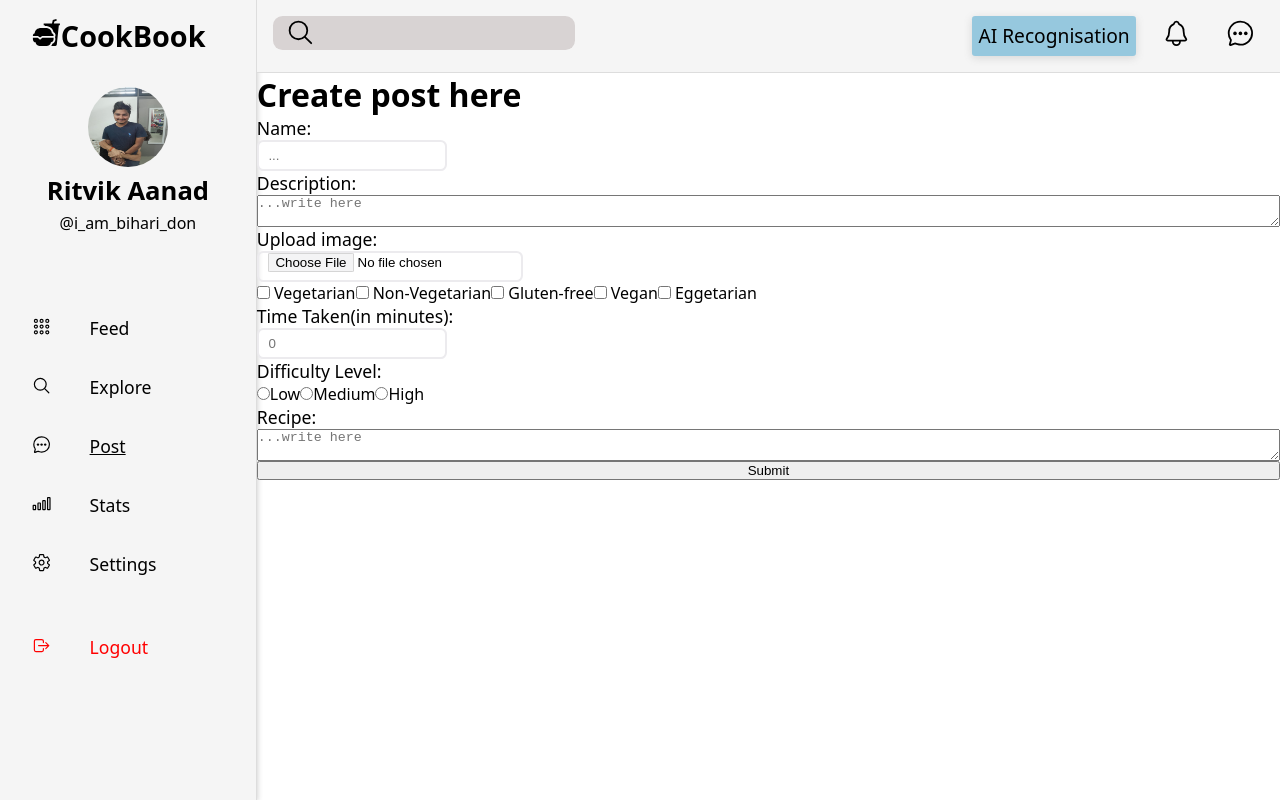
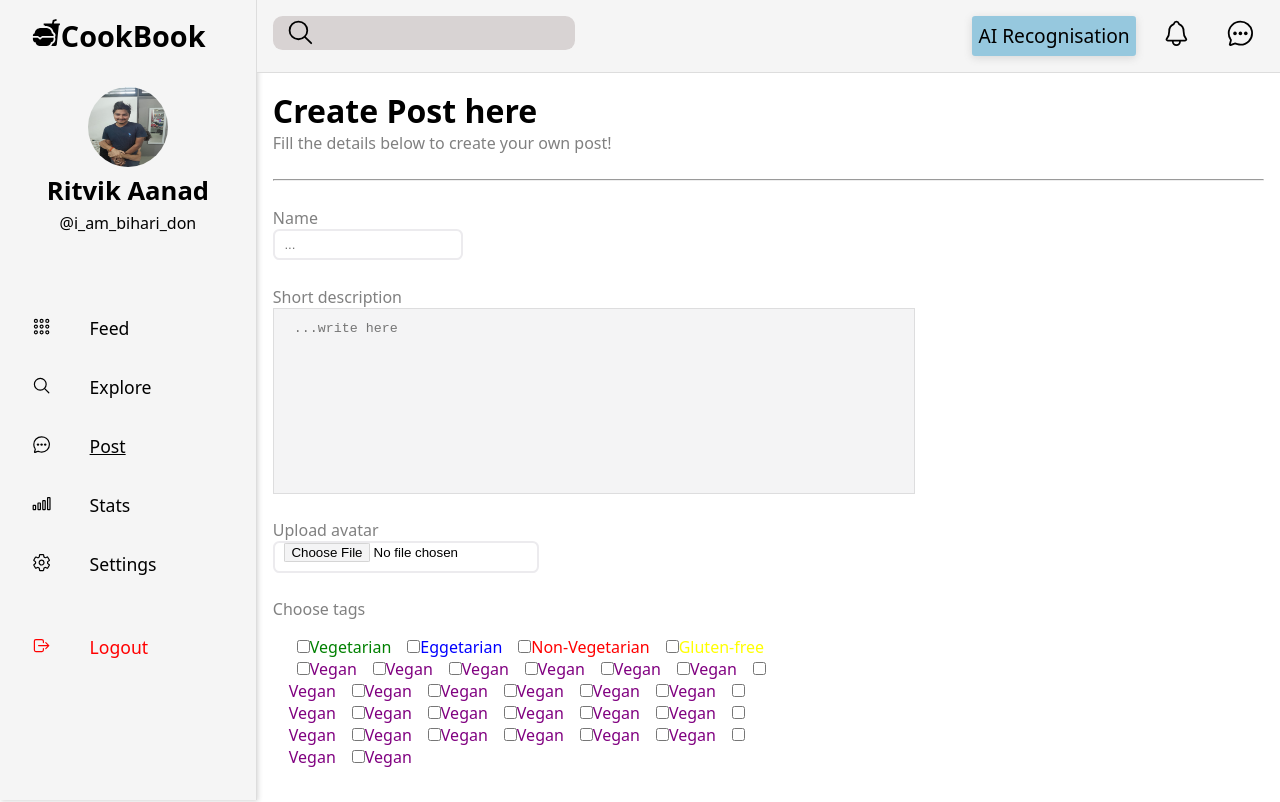
Before and after one commit to RitvikAnand583/cookbook, a React (Vite) app in the folder frontend/: page /post in a window 1280 px wide. Shown: the top 802 px of the page. Built offline with nearby package versions, Linux system fonts and the light colour scheme.

Commit message:
Styled create post page

```diff
--- a/frontend/src/pages/CreatePost.jsx
+++ b/frontend/src/pages/CreatePost.jsx
@@ -1,6 +1,74 @@
+import styled from "styled-components";
 import StyledForm from "../ui/Form";
 import Input from "../ui/Input";
 import Label from "../ui/Label";
+import Row from "../ui/Row";
+import Heading from "../ui/Heading";
+import Message from "../ui/Message";
+import TextArea from "../ui/Textarea";
+import Checkbox from "../ui/Checkbox";
+
+const StyledNavBar = styled.nav`
+  display: flex;
+  gap: 4rem;
+  background-color: #f4f4f5;
+  /* background-color: #fbfafb; */
+  width: fit-content;
+  padding: 0.8rem;
+  border-radius: 0.5rem;
+
+  color: "grey";
+  text-decoration: "none";
+`;
+
+const navLinkStyle = {
+  color: "grey",
+  textDecoration: "none",
+};
+
+const StyledTagGroup = styled.div`
+  padding: 1rem;
+  max-width: 60rem;
+  min-width: 30rem;
+  width: 50%;
+`;
+
+const StyledTag = styled.span`
+  padding: 0.5rem;
+`;
+
+const tags = [
+  { name: "Vegetarian", id: "veg", color: "green" },
+  { name: "Eggetarian", id: "eggveg", color: "blue" },
+  { name: "Non-Vegetarian", id: "nonveg", color: "red" },
+  { name: "Gluten-free", id: "glutenfree", color: "yellow" },
+  { name: "Vegan", id: "vegan", color: "purple" },
+  { name: "Vegan", id: "vegan", color: "purple" },
+  { name: "Vegan", id: "vegan", color: "purple" },
+  { name: "Vegan", id: "vegan", color: "purple" },
+  { name: "Vegan", id: "vegan", color: "purple" },
+  { name: "Vegan", id: "vegan", color: "purple" },
+  { name: "Vegan", id: "vegan", color: "purple" },
+  { name: "Vegan", id: "vegan", color: "purple" },
+  { name: "Vegan", id: "vegan", color: "purple" },
+  { name: "Vegan", id: "vegan", color: "purple" },
+  { name: "Vegan", id: "vegan", color: "purple" },
+  { name: "Vegan", id: "vegan", color: "purple" },
+  { name: "Vegan", id: "vegan", color: "purple" },
+  { name: "Vegan", id: "vegan", color: "purple" },
+  { name: "Vegan", id: "vegan", color: "purple" },
+  { name: "Vegan", id: "vegan", color: "purple" },
+  { name: "Vegan", id: "vegan", color: "purple" },
+  { name: "Vegan", id: "vegan", color: "purple" },
+  { name: "Vegan", id: "vegan", color: "purple" },
+  { name: "Vegan", id: "vegan", color: "purple" },
+  { name: "Vegan", id: "vegan", color: "purple" },
+  { name: "Vegan", id: "vegan", color: "purple" },
+  { name: "Vegan", id: "vegan", color: "purple" },
+  { name: "Vegan", id: "vegan", color: "purple" },
+  { name: "Vegan", id: "vegan", color: "purple" },
+  { name: "Vegan", id: "vegan", color: "purple" },
+];
 
 function CreatePost() {
   function onSubmit() {
@@ -10,54 +78,93 @@ function CreatePost() {
   }
 
   return (
+    <Row type="vertical" style={{ padding: "1rem" }}>
+      <Row type="vertical" variation="one-liner">
+        <Heading as="h2">Create Post here</Heading>
+        <Message style={{ fontSize: "1rem", fontWeight: 200, color: "grey" }}>
+          {" "}
+          Fill the details below to create your own post!
+        </Message>
+      </Row>
+      <hr />
+
       <StyledForm action="https://httpbin.org/post" method="POST" id="form">
-      <h1>Create post here</h1>
-      <Label>Name:</Label>
+        <Row type="vertical">
+          <Row type="vertical" variation="one-liner">
+            <Label size="1rem" color="grey">
+              Name
+            </Label>
             <Input name="name" type="text" placeholder="..." />
-      <Label>Description:</Label>
-      <textarea name="description" placeholder="...write here" />
-      <Label>Upload image:</Label>
+          </Row>
+          <Row type="vertical" variation="one-liner">
+            <Label size="1rem" color="grey">
+              Short description
+            </Label>
+            <TextArea name="description" placeholder="...write here" />
+          </Row>
+          <Row type="vertical" variation="one-liner">
+            <Label size="1rem" color="grey">
+              Upload avatar
+            </Label>
             <Input name="avatar" type="file" accept="image/png, image,jpeg" />
+          </Row>
           {/* <options></options> */}
+          <Row type="vertical" variation="one-liner">
+            <Label size="1rem" color="grey">
+              Choose tags
+            </Label>
+            <StyledTagGroup>
+              {tags.map((tag) => {
+                return (
+                  <StyledTag key={tag.id}>
+                    <input type="checkbox" name="tags" value={tag.id} />
+                    <Label
+                      htmlFor={tag.id}
+                      size="1rem"
+                      color={tag.color ? tag.color : "grey"}
+                    >
+                      {tag.name}
+                    </Label>
+                  </StyledTag>
+                );
+              })}
+            </StyledTagGroup>
+          </Row>
+          <Row type="vertical" variation="one-liner">
+            <Label size="1rem" color="grey">
+              Time Taken(in minutes):
+            </Label>
+            <Input name="avatar" type="text" placeholder="0" />
+          </Row>
+          <Row type="vertical" variation="one-liner">
+            <Label size="1rem" color="grey">
+              Difficulty Level:
+            </Label>
             <div>
-        <span>
-          <input type="checkbox" name="langs" value="Vegetarian" />{" "}
-          <label htmlFor="langs_perl">Vegetarian</label>
-        </span>
-        <span>
-          <input type="checkbox" name="langs" value="Non-Vegetarian" />{" "}
-          <label htmlFor="langs_perl">Non-Vegetarian</label>
-        </span>
-        <span>
-          <input type="checkbox" name="langs" value="Gluten-free" />{" "}
-          <label htmlFor="langs_perl">Gluten-free</label>
-        </span>
-        <span>
-          <input type="checkbox" name="langs" value="Vegan" />{" "}
-          <label htmlFor="langs_perl">Vegan</label>
-        </span>
-        <span>
-          <input type="checkbox" name="langs" value="Eggetarian" />{" "}
-          <label htmlFor="langs_perl">Eggetarian</label>
-        </span>
+              <input type="radio" name="difficultylevel" value="beginner" />
+              <label htmlFor="beginner">Beginner</label>
+              <input type="radio" name="difficultylevel" value="amateur" />
+              <label htmlFor="amateur">Amateur</label>
+              <input
+                type="radio"
+                name="difficultylevel"
+                value="intermmediate"
+              />
+              <label htmlFor="intermmediate">Intermmediate</label>
+              <input type="radio" name="difficultylevel" value="advanced" />
+              <label htmlFor="advanced">Advanced</label>
+              <input type="radio" name="difficultylevel" value="professional" />
+              <label htmlFor="professional">Professional</label>
             </div>
-      <Label>Time Taken(in minutes):</Label>
-      <Input name="avatar" type="text" placeholder="0" />
-      <Label>Difficulty Level:</Label>
-      <div>
-        <input type="radio" name="difficultylevel" value="low" />
-        <label htmlFor="low">Low</label>
-        <input type="radio" name="difficultylevel" value="medium" />
-        <label htmlFor="medium">Medium</label>
-        <input type="radio" name="difficultylevel" value="high" />
-        <label htmlFor="high">High</label>
-      </div>
+          </Row>
           <Label>Recipe:</Label>
           <textarea name="recipe" placeholder="...write here" />
           <button onClick={() => onSubmit()} type="submit" formTarget="_blank">
             Submit
           </button>
+        </Row>
       </StyledForm>
+    </Row>
   );
 }
 {
--- /dev/null
+++ b/frontend/src/ui/Checkbox.jsx
@@ -0,0 +1,43 @@
+import styled from "styled-components";
+
+const StyledCheckbox = styled.div`
+  display: flex;
+  gap: 1.6rem;
+
+  & input[type="checkbox"] {
+    height: 2.4rem;
+    width: 2.4rem;
+    outline-offset: 2px;
+    transform-origin: 0;
+    accent-color: var(--color-brand-600);
+  }
+
+  & input[type="checkbox"]:disabled {
+    accent-color: var(--color-brand-600);
+  }
+
+  & label {
+    flex: 1;
+
+    display: flex;
+    align-items: center;
+    gap: 0.8rem;
+  }
+`;
+
+function Checkbox({
+  checked = false,
+  onChange,
+  disabled = false,
+  id,
+  children,
+}) {
+  return (
+    <StyledCheckbox>
+      <input type="checkbox" id={id} checked={checked} disabled={disabled} />
+      <label htmlFor={!disabled ? id : ""}>{children}</label>
+    </StyledCheckbox>
+  );
+}
+
+export default Checkbox;
--- a/frontend/src/ui/Input.jsx
+++ b/frontend/src/ui/Input.jsx
@@ -1,16 +1,31 @@
 // /* eslint-disable react/prop-types */
 
-import styled from "styled-components";
+import styled, { css } from "styled-components";
 
 const Input = styled.input`
+  ${(props) => props.type === "normal" && css``}
   border: 2px solid #ecebee;
   height: 1.7rem;
   border-radius: 0.4rem;
   width: min-content;
   padding-left: 0.6rem;
+
+  /* ${(props) =>
+    props.type === "checkbox" &&
+    css`
+      height: 2.4rem;
+      width: 2.4rem;
+      outline-offset: 2px;
+      transform-origin: 0;
+      accent-color: var(--color-brand-600);
+    `} */
   /* margin: 1.5rem; */
   /* width: 20rem;
   height: 2rem; */
 `;
 
+Input.defaultProps = {
+  type: "normal",
+};
+
 export default Input;
```
Lines whose indentation alone changed are shown as unchanged.
